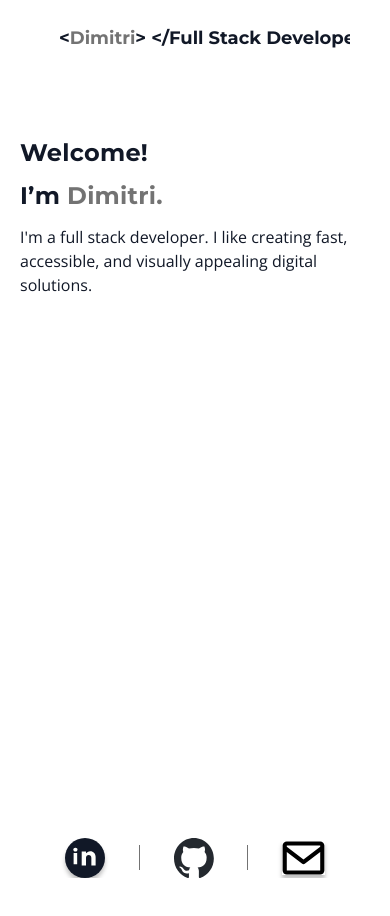
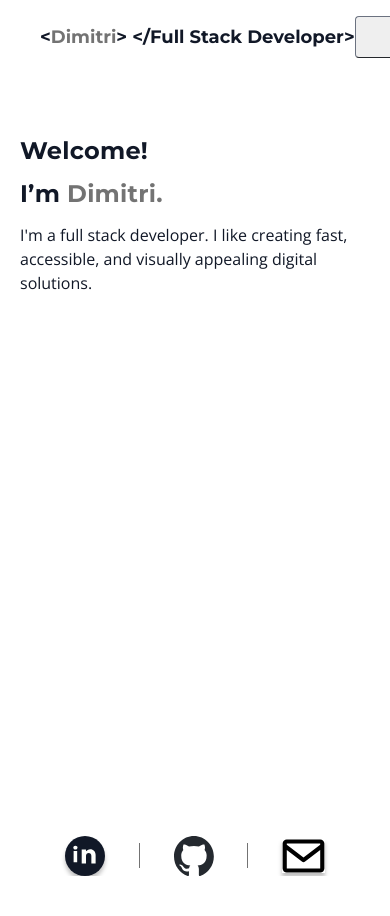
Before and after one commit to dimijimz/Dimitri-Portfolio-Website, a React (Vite) app: page / in a window 390 px wide. Shown: the top 916 px of the page. Built offline with nearby package versions, Linux system fonts and the light colour scheme.

Commit message:
Updated responsiveness for navbar

```diff
--- a/src/components/NavBarDesktop.tsx
+++ b/src/components/NavBarDesktop.tsx
@@ -10,19 +10,8 @@ const NavBarDesktop: FunctionComponent<NavBarDesktopType> = ({
 }) => {
   return (
     <div
-      className={`flex-1 overflow-hidden flex flex-row items-center justify-between py-4 px-[19px] box-border max-w-full text-left text-lg text-gray-900 font-btn-text ${className}`}
+      className={`flex-1 flex flex-row items-center justify-between py-4 px-[19px] box-border max-w-full text-left text-lg text-gray-900 font-btn-text ${className}`}
     >
-      <div className="flex flex-col items-start justify-start">
-        <div className="flex flex-row items-center justify-start py-[3px]">
-          <h3 className="m-0 h-8 relative text-inherit leading-[32px] font-bold font-[inherit] inline-block whitespace-nowrap">
-            <span>{`<`}</span>
-            <span className="text-dimgray-100">Dimitri</span>
-            <span>{`>`}</span>
-            <span className="text-darkslategray-200">{` `}</span>
-            <span>{`</Full Stack Developer>`}</span>
-          </h3>
-        </div>
-      </div>
       <div className="flex flex-row items-center justify-between gap-12 max-w-full text-center text-sm text-dimgray-200">
         <ScrollLink
           to="projects"
@@ -51,7 +40,6 @@ const NavBarDesktop: FunctionComponent<NavBarDesktopType> = ({
         >
           Contact
         </ScrollLink>
-        {/* Vector Line Divider */}
         <div className="flex items-center">
           <div className="h-6 w-px bg-gray-900" />
         </div>
--- a/src/components/NavbarParent.tsx
+++ b/src/components/NavbarParent.tsx
@@ -1,4 +1,5 @@
-import { FunctionComponent } from "react";
+import { Link as ScrollLink } from "react-scroll";
+import { FunctionComponent, useState } from "react";
 import NavBarDesktop from "./NavBarDesktop";
 
 export type NavbarParentType = {
@@ -8,12 +9,114 @@ export type NavbarParentType = {
 const NavbarParent: FunctionComponent<NavbarParentType> = ({
   className = "",
 }) => {
+  const [isMobileMenuOpen, setIsMobileMenuOpen] = useState(false);
+
+  const toggleMobileMenu = () => {
+    setIsMobileMenuOpen(!isMobileMenuOpen);
+  };
+
   return (
-    <header
-      className={`self-stretch flex flex-row items-start justify-center py-0 px-5 box-border max-w-full text-left text-lg text-gray-900 font-btn-text ${className}`}
-    >
-      <div className="w-[1056px] flex flex-row items-start justify-start max-w-full">
-        <NavBarDesktop />
+    <header className={`self-stretch flex flex-row items-start justify-center py-0 px-5 box-border max-w-full text-left text-lg text-gray-900 font-btn-text ${className}`}>
+      <div className="w-full flex flex-row items-start justify-start max-w-full">
+        <div className="flex items-center justify-between w-full py-4">
+          {/* Logo */}
+          <div className="flex flex-col items-start justify-start">
+            <div className="flex flex-row items-center justify-start py-[3px]">
+              <h3 className="m-0 h-8 relative text-inherit leading-[32px] font-bold font-[inherit] inline-block whitespace-nowrap">
+                <span>{`<`}</span>
+                <span className="text-dimgray-100">Dimitri</span>
+                <span>{`>`}</span>
+                <span className="text-darkslategray-200">{` `}</span>
+                <span>{`</Full Stack Developer>`}</span>
+              </h3>
+            </div>
+          </div>
+
+          {/* Mobile Hamburger Menu */}
+          <button
+            className="md:hidden flex items-center px-3 py-2 border rounded text-gray-700 border-gray-500 hover:text-gray-900 hover:border-gray-900"
+            onClick={toggleMobileMenu}
+          >
+            <svg
+              className="fill-current h-6 w-6"
+              viewBox="0 0 24 24"
+              xmlns="http://www.w3.org/2000/svg"
+            >
+              {isMobileMenuOpen ? (
+                <path
+                  fillRule="evenodd"
+                  d="M6 18L18 6M6 6l12 12"
+                  clipRule="evenodd"
+                />
+              ) : (
+                <path
+                  fillRule="evenodd"
+                  d="M4 5h16M4 12h16M4 19h16"
+                  clipRule="evenodd"
+                />
+              )}
+            </svg>
+          </button>
+
+          {/* Mobile Menu */}
+          {isMobileMenuOpen && (
+            <div className="md:hidden absolute top-16 left-0 w-full bg-white z-50">
+              <ul className="flex flex-col items-center gap-4 py-4">
+                <li className="cursor-pointer">
+                  <ScrollLink
+                    to="projects"
+                    smooth={true}
+                    duration={500}
+                    offset={-70}
+                    className="text-lg"
+                    onClick={toggleMobileMenu}
+                  >
+                    Projects
+                  </ScrollLink>
+                </li>
+                <li className="cursor-pointer">
+                  <ScrollLink
+                    to="about"
+                    smooth={true}
+                    duration={500}
+                    offset={-70}
+                    className="text-lg"
+                    onClick={toggleMobileMenu}
+                  >
+                    Info
+                  </ScrollLink>
+                </li>
+                <li className="cursor-pointer">
+                  <ScrollLink
+                    to="contact"
+                    smooth={true}
+                    duration={500}
+                    offset={-70}
+                    className="text-lg"
+                    onClick={toggleMobileMenu}
+                  >
+                    Contact
+                  </ScrollLink>
+                </li>
+                <li>
+                  <a
+                    href="https://drive.google.com/file/d/1if4TrLO2YOUQxaZ3PLtXCNWfT61EuFMQ/view?usp=drive_link"
+                    target="_blank"
+                    rel="noopener noreferrer"
+                    className="text-lg text-white bg-gray-900 px-4 py-2 rounded"
+                  >
+                    Download Resume
+                  </a>
+                </li>
+              </ul>
+            </div>
+          )}
+
+          {/* Desktop Menu */}
+          <div className="hidden md:flex w-full">
+            <NavBarDesktop />
+          </div>
+        </div>
       </div>
     </header>
   );
```
